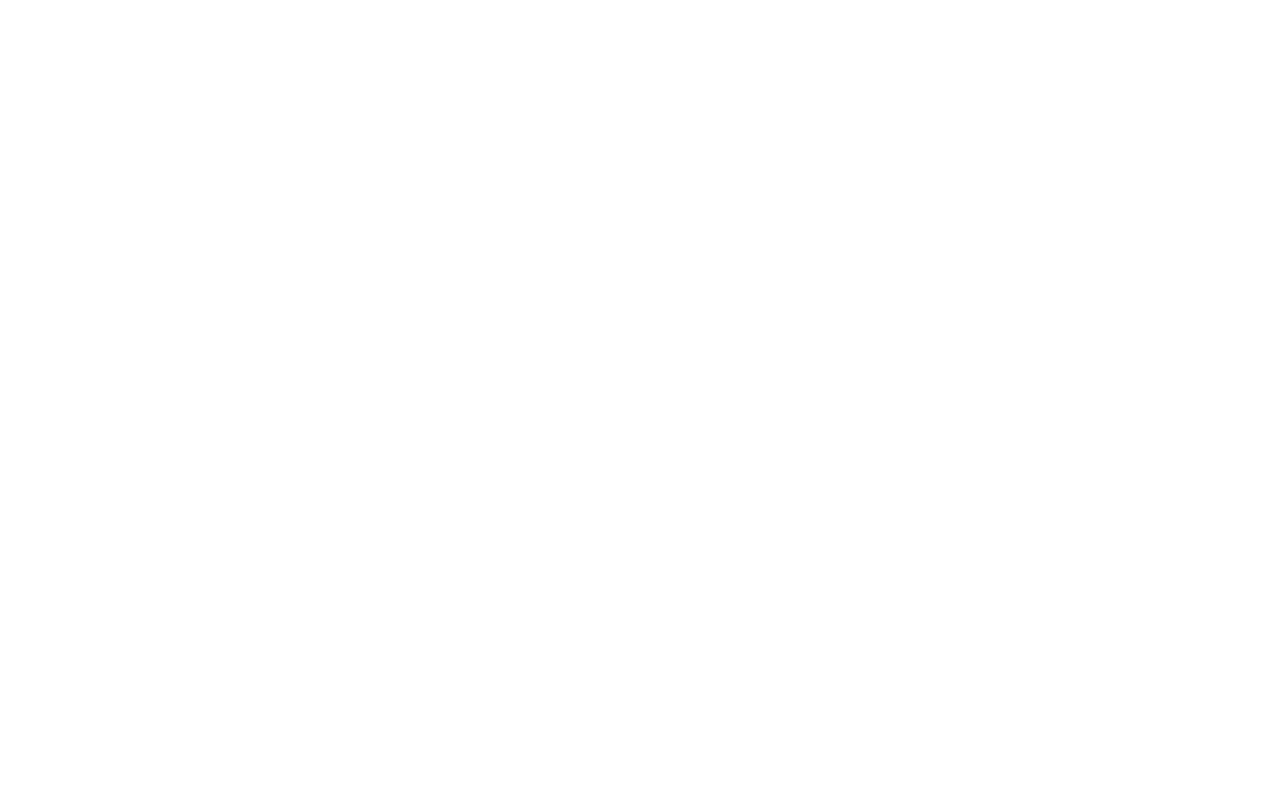
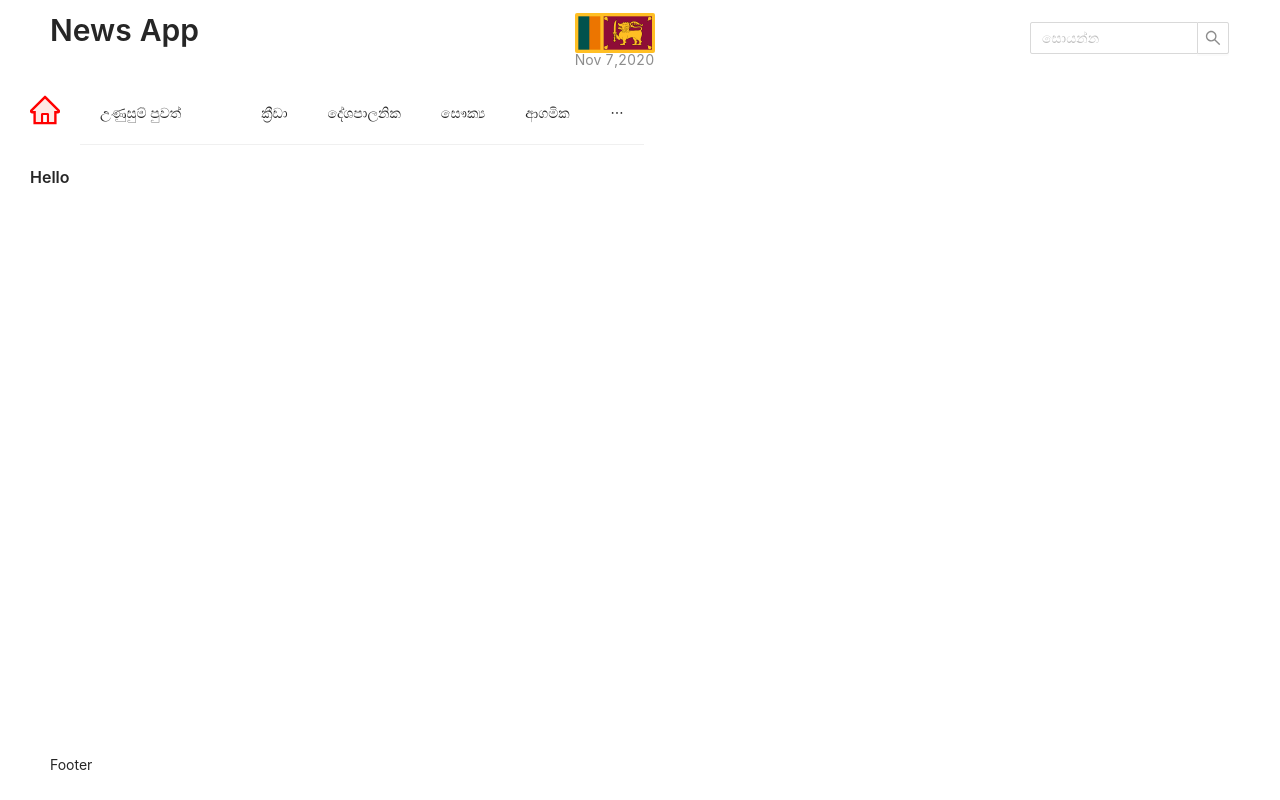
Before and after one commit to ML-News-app/News-Project-Frontend, a React (Create React App) app: page /news in a window 1280 px wide. Built offline with nearby package versions, Linux system fonts and the light colour scheme.

Commit message:
single news page added

```diff
--- a/src/App.js
+++ b/src/App.js
@@ -7,6 +7,7 @@
 import Home from './Components/Home/Home';
 import './App.css';
 import CategoricalNews from './Components/CategoricalNews/CategoricalNews';
+import SingleNewsPage from './Components/SingleNewsPage/SingleNewsPage';
 
 
 function App(props) {
@@ -16,6 +17,7 @@
       <Switch>
         <Route exact path="/" component={Home} />
         <Route exact path="/category/:type" component={CategoricalNews} />
+        <Route exact path="/news" component={SingleNewsPage} />
       </Switch>
     </Router>
 
--- a/src/Components/Layout/SecondaryNewsCard.js
+++ b/src/Components/Layout/SecondaryNewsCard.js
@@ -1,8 +1,12 @@
 import React, { useEffect, useState } from 'react'
-import { Card, Rate, Button,Popover } from 'antd';
+import { Card, Rate, Button, Popover } from 'antd';
+import {useHistory} from "react-router-dom";
 const { Meta } = Card;
 
+
 function SecondaryNewsCard(props) {
+
+  let history = useHistory();
 
   const [state, setstate] = useState({
     body: '',
@@ -17,6 +21,14 @@
       ...props.NewsData
     })
   }, [props.NewsData])
+
+  function goToSingleNewPage() {
+    history.push({
+      pathname: '/news',
+      state: { ...state }
+    })
+  }
+
   return (
     <Card
       hoverable
@@ -30,7 +42,7 @@
       actions={[
         <Rate value={3} />,
 
-        <Button danger type="text" >
+        <Button danger type="text"  onClick={goToSingleNewPage}>
           වැඩි විස්තර
                 </Button>,
       ]}
--- a/src/Components/SingleNewsPage/SingleNewsPage.js
+++ b/src/Components/SingleNewsPage/SingleNewsPage.js
@@ -1,10 +1,25 @@
-import React from 'react'
+import React, { useState, useEffect } from 'react'
+import Navbar from '../Layout/Navbar'
+import { Layout, Typography } from 'antd';
+const { Footer, Content } = Layout;
+const { Title } = Typography;
+
 
 function SingleNewsPage(props) {
+
+    useEffect(()=>{
+        console.log(props.location.state)
+    },[props.location.state])
     return (
-        <div>
+        <Layout style={{ minHeight: "100vh" }}>
+            <Navbar />
+            <Content style={{ backgroundColor: 'white' }}>
+                <Title style={{ margin: '20px 0px 20px 30px' }} level={5}>Hello</Title>
 
-        </div>
+
+            </Content>
+            <Footer style={{ backgroundColor: 'white' }}>Footer</Footer>
+        </Layout>
     )
 }
 
```
